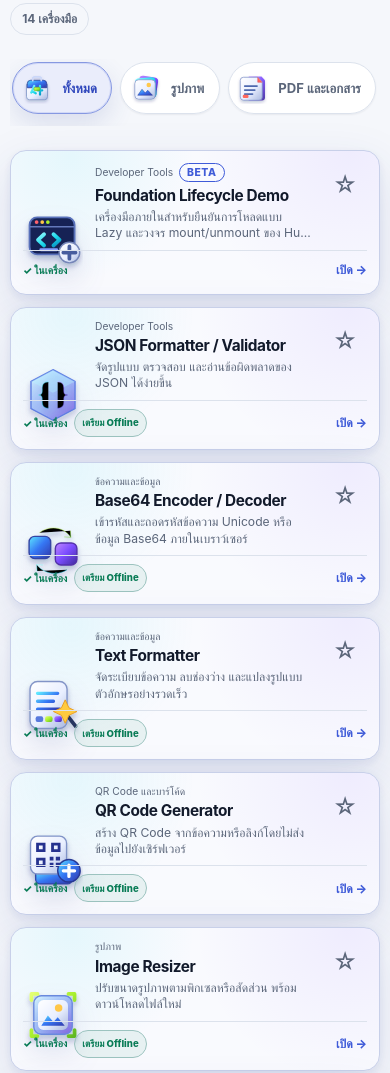
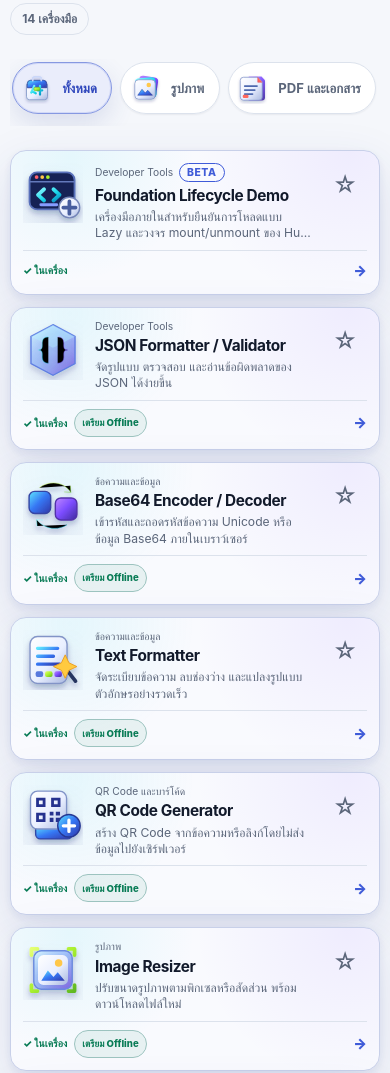
Before and after one commit to aodxx/Personal-Utility-Hub, a website built with Vite: page index.html in a window 390 px wide. Shown: the part 1087-2160 px from the top of the page. Built offline with nearby package versions, Linux system fonts and the light colour scheme.

Commit message:
Fix tool card layout and tap target

```diff
--- a/src/app/app-shell.ts
+++ b/src/app/app-shell.ts
@@ -297,19 +297,20 @@ export class AppShell {
     const animationClass = animatedFavoriteId === tool.id ? ' is-bouncing' : '';
     return `
       <article class="tool-card" data-tool-id="${tool.id}">
+        <a class="tool-card__tap-target" href="#${tool.route}" aria-label="${this.escapeHtml(tool.title)}"></a>
         <div class="tool-card__top">
           <span class="tool-card__visual">${toolAssetIcon(tool.icon)}</span>
-          <button class="favorite-button${animationClass}" type="button" data-action="favorite" data-id="${tool.id}" aria-label="${isFavorite ? 'นำออกจาก' : 'เพิ่มใน'}รายการโปรด: ${this.escapeHtml(tool.title)}" aria-pressed="${isFavorite}"><span aria-hidden="true">${isFavorite ? '★' : '☆'}</span></button>
         </div>
+        <button class="favorite-button${animationClass}" type="button" data-action="favorite" data-id="${tool.id}" aria-label="${isFavorite ? 'นำออกจาก' : 'เพิ่มใน'}รายการโปรด: ${this.escapeHtml(tool.title)}" aria-pressed="${isFavorite}"><span aria-hidden="true">${isFavorite ? '★' : '☆'}</span></button>
         <div class="tool-card__body">
           <div class="tool-card__meta"><span>${this.escapeHtml(tool.category)}</span>${this.statusBadge(tool)}</div>
-          <h3><a href="#${tool.route}">${this.escapeHtml(tool.title)}</a></h3>
+          <h3>${this.escapeHtml(tool.title)}</h3>
           <p>${this.escapeHtml(tool.description)}</p>
         </div>
         <div class="tool-card__footer">
           <span class="privacy-badge">✓ ในเครื่อง</span>
           ${tool.supportsOffline ? `<button class="offline-cache-button" type="button" data-action="offline" data-id="${tool.id}" data-offline-state="not-ready" aria-label="เตรียม ${this.escapeHtml(tool.title)} ไว้ใช้ Offline">เตรียม Offline</button>` : ''}
-          <a class="tool-card__link" href="#${tool.route}" aria-label="เปิด ${this.escapeHtml(tool.title)}">เปิด <span aria-hidden="true">→</span></a>
+          <span class="tool-card__arrow" aria-hidden="true">→</span>
         </div>
       </article>
     `;
--- a/src/styles/components.css
+++ b/src/styles/components.css
@@ -42,11 +42,14 @@
 .tool-card::before { content: ''; position: absolute; inset: 0; pointer-events: none; background: radial-gradient(circle at 16% 4%, color-mix(in srgb, var(--color-cyan) 9%, transparent), transparent 37%), radial-gradient(circle at 92% 0%, color-mix(in srgb, var(--color-secondary) 8%, transparent), transparent 42%); }
 .tool-card:hover { transform: translateY(-6px); border-color: color-mix(in srgb, var(--color-primary) 48%, var(--color-border)); box-shadow: var(--shadow-card-3d-hover); }
 .tool-card__top, .tool-card__footer, .tool-card__meta, .tool-heading__meta { display: flex; align-items: center; }
-.tool-card__top { position: relative; min-height: 5.25rem; align-items: start; justify-content: space-between; margin-bottom: var(--space-2); }
-.tool-card__visual { width: 4.75rem; height: 4.75rem; display: grid; place-items: center; margin: -.25rem 0 0 -.2rem; filter: drop-shadow(0 16px 14px rgb(47 62 141 / 14%)); transition: transform 220ms ease; }
+.tool-card__tap-target { position: absolute; z-index: 1; inset: 0; border-radius: inherit; text-decoration: none; -webkit-tap-highlight-color: transparent; }
+.tool-card__tap-target:focus-visible { outline: 3px solid var(--color-focus); outline-offset: -3px; }
+.tool-card__top { position: relative; min-height: 5.25rem; align-items: start; margin-bottom: var(--space-2); }
+.tool-card__visual { width: 4.75rem; height: 4.75rem; display: grid; place-items: center; margin: -.25rem 0 0 -.2rem; overflow: clip; contain: layout paint; filter: drop-shadow(0 16px 14px rgb(47 62 141 / 14%)); transition: transform 220ms ease; }
+.tool-card__visual .asset-icon { overflow: hidden; }
 .tool-card:hover .tool-card__visual { transform: translateY(-2px) rotate(-2deg) scale(1.035); }
 .asset-icon-fallback { width: 4rem; height: 4rem; display: grid; place-items: center; border-radius: var(--radius-md); background: var(--gradient-visual-surface); color: var(--color-primary); font-size: 1.2rem; font-weight: 900; }
-.favorite-button { width: 2.75rem; height: 2.75rem; display: inline-grid; place-items: center; border: 0; border-radius: 50%; background: transparent; color: var(--color-text-muted); font-size: 1.45rem; cursor: pointer; }
+.favorite-button { position: absolute; z-index: 2; top: 1.15rem; right: 1.15rem; width: 2.75rem; height: 2.75rem; display: inline-grid; place-items: center; border: 0; border-radius: 50%; background: transparent; color: var(--color-text-muted); font-size: 1.45rem; cursor: pointer; }
 .favorite-button:hover, .favorite-button[aria-pressed="true"] { background: var(--color-surface-soft); color: #dd9c00; }
 .favorite-button.is-bouncing > span { animation: favorite-bounce 360ms cubic-bezier(.2, .85, .35, 1.25); }
 .tool-card__body { position: relative; flex: 1; }
@@ -56,8 +59,6 @@
 .beta-pill { padding: 0.12rem 0.45rem; border: 1px solid var(--color-primary); color: var(--color-primary); }
 .planned-pill { padding: 0.18rem 0.48rem; background: var(--color-surface-soft); color: var(--color-text-muted); }
 .tool-card h3 { margin: var(--space-2) 0; font-size: 1.05rem; }
-.tool-card h3 a { text-decoration: none; }
-.tool-card h3 a::after { content: ''; position: absolute; }
 .tool-card p { display: -webkit-box; margin-bottom: var(--space-3); overflow: hidden; color: var(--color-text-muted); font-size: 0.82rem; line-height: 1.45; -webkit-box-orient: vertical; -webkit-line-clamp: 2; }
 .tool-card__footer { position: relative; min-height: 2.25rem; flex-wrap: wrap; gap: var(--space-2); padding-top: var(--space-3); border-top: 1px solid var(--color-border); }
 .privacy-badge { color: var(--color-success); font-size: 0.7rem; font-weight: 800; }
@@ -66,7 +67,9 @@
 .offline-cache-button:hover { border-color: var(--color-success); }
 .offline-cache-button[data-offline-state="ready"] { background: color-mix(in srgb, var(--color-success) 14%, var(--color-surface)); }
 .offline-cache-button:disabled { cursor: wait; opacity: .68; }
-.tool-card__link { margin-left: auto; color: var(--color-primary); font-size: 0.82rem; font-weight: 850; text-decoration: none; }
+.tool-card__arrow { margin-left: auto; color: var(--color-primary); font-size: 1rem; font-weight: 900; transition: transform 160ms ease; }
+.tool-card:hover .tool-card__arrow { transform: translateX(2px); }
+.favorite-button, .offline-cache-button { z-index: 2; }
 .empty-state { min-height: 8rem; display: flex; align-items: center; gap: var(--space-4); padding: var(--space-5); border: 1px dashed var(--color-border); border-radius: var(--radius-md); color: var(--color-text-muted); }
 .empty-state > span { font-size: 2rem; color: var(--color-primary); }
 .empty-state strong { color: var(--color-text); }
@@ -78,11 +81,11 @@
 .button--primary:hover { background: var(--color-primary-strong); }
 
 :is(.icon-button, .category-tab, .favorite-button, .offline-cache-button, .text-button, .button) {
-  position: relative;
   overflow: hidden;
   touch-action: manipulation;
   -webkit-tap-highlight-color: transparent;
 }
+:is(.icon-button, .category-tab, .offline-cache-button, .text-button, .button) { position: relative; }
 :is(.icon-button, .category-tab, .favorite-button, .offline-cache-button, .text-button, .button)::after {
   content: '';
   position: absolute;
@@ -253,9 +256,9 @@
     padding: var(--space-3);
     border-radius: var(--radius-md);
   }
-  .tool-card__top { display: contents; }
-  .tool-card__visual { grid-area: visual; width: 3.75rem; height: 3.75rem; margin: 0; align-self: start; }
-  .favorite-button { grid-area: favorite; align-self: start; justify-self: end; }
+  .tool-card__top { grid-area: visual; width: 3.75rem; height: 3.75rem; min-height: 3.75rem; display: block; margin: 0; overflow: clip; contain: layout paint; align-self: start; }
+  .tool-card__visual { width: 3.75rem; height: 3.75rem; margin: 0; overflow: clip; contain: layout paint; }
+  .favorite-button { top: var(--space-3); right: var(--space-3); }
   .tool-card__body { grid-area: body; }
   .tool-card__meta { gap: .35rem; font-size: .64rem; line-height: 1.25; }
   .tool-card h3 { margin: .28rem 0; font-size: .96rem; }
@@ -263,7 +266,7 @@
   .tool-card__footer { grid-area: footer; min-height: 2rem; gap: .4rem; padding-top: var(--space-2); }
   .privacy-badge { font-size: .64rem; }
   .offline-cache-button { min-height: 1.75rem; font-size: .6rem; }
-  .tool-card__link { font-size: .76rem; }
+  .tool-card__arrow { font-size: .9rem; }
   .tool-card:hover { transform: none; }
   .tool-card:hover .tool-card__visual { transform: none; }
 }
```
Also changed, not shown: tests/app-shell.test.ts (+3 -0 lines), tests/e2e/smoke.spec.ts (+9 -0 lines).
